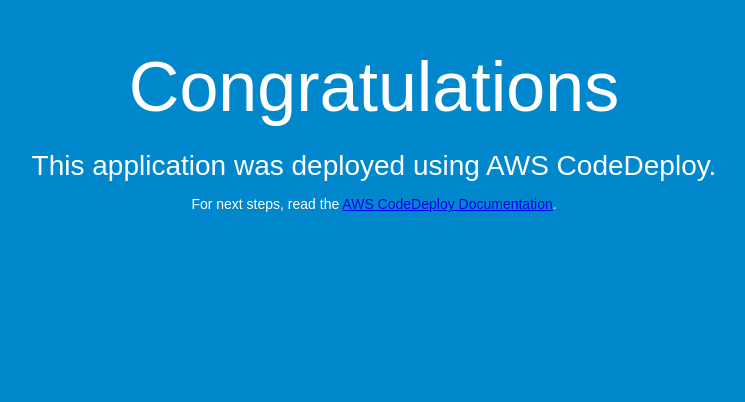
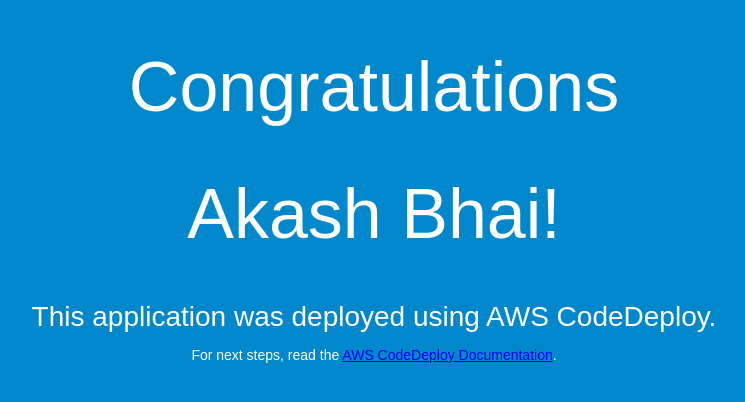
Before and after one commit to Groot-54/CICD-Test-Repo, a plain HTML site: page index.html in a window 1280 px wide. Shown: the whole page, without its empty margins (266-1011 px from the left). Drawn offline with Linux system fonts and the light colour scheme.

Commit message:
Update for Akah bhai

```diff
--- a/index.html
+++ b/index.html
@@ -27,6 +27,7 @@
 <body>
   <div align="center">
     <h1>Congratulations</h1>
+    <h1>Akash Bhai!<h1>
     <h2>This application was deployed using AWS CodeDeploy.</h2>
     <p>For next steps, read the <a href="http://aws.amazon.com/documentation/codedeploy">AWS CodeDeploy Documentation</a>.</p>
   </div>
```
